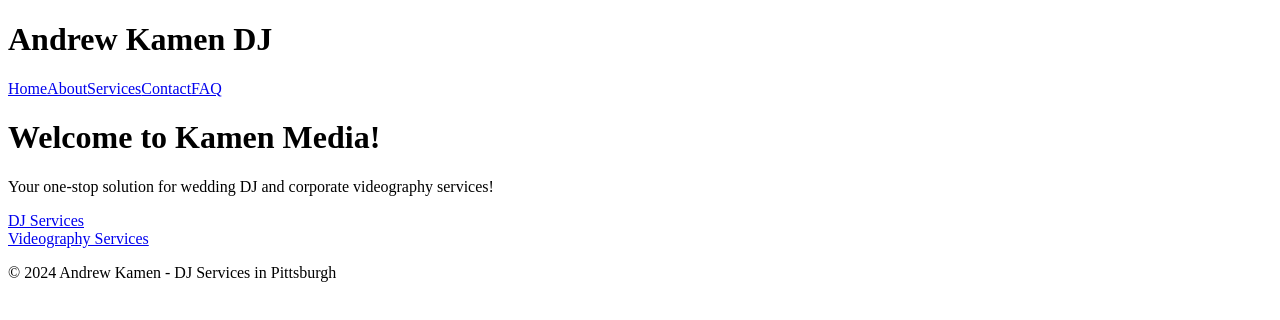
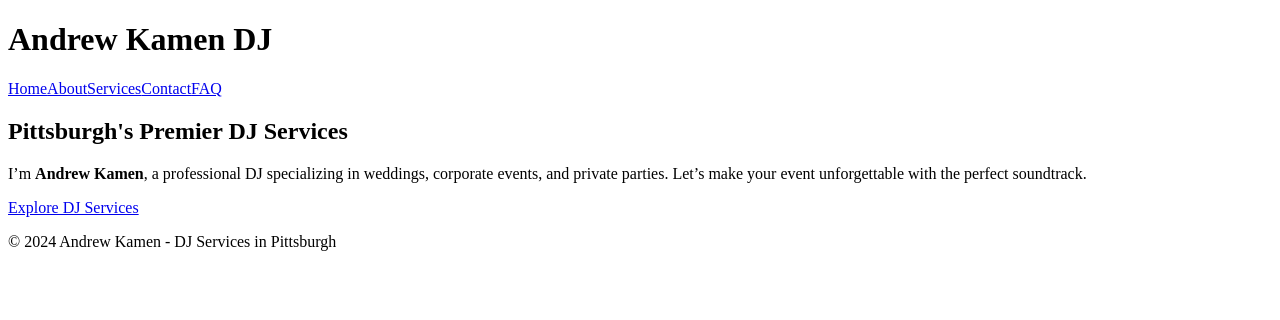
Before and after one commit to katydevelops/kamen_media, a Next.js app: page / in a window 1280 px wide. Shown: the top 320 px of the page. Built offline with nearby package versions, Linux system fonts and the light colour scheme.

Commit message:
add main page

```diff
--- a/app/page.tsx
+++ b/app/page.tsx
@@ -1,16 +1,13 @@
-
-import Link from 'next/link';
-
-export default function Home() {
+// app/page.tsx
+export default function HomePage() {
   return (
-    <main>
-      <h1>Welcome to Kamen Media!</h1>
-      <p>Your one-stop solution for wedding DJ and corporate videography services!</p>
-      <nav>
-        <Link href="/dj">DJ Services</Link>
-        <br />
-        <Link href="/videography">Videography Services</Link>
-      </nav>
-    </main>
+    <div>
+      <h2>Pittsburgh's Premier DJ Services</h2>
+      <p>
+        I’m <strong>Andrew Kamen</strong>, a professional DJ specializing in weddings, corporate events, and private parties.
+        Let’s make your event unforgettable with the perfect soundtrack.
+      </p>
+      <a href="/services">Explore DJ Services</a>
+    </div>
   );
 }
```
Also changed, not shown: app/videography/page.tsx (deleted, +0 -48 lines).
